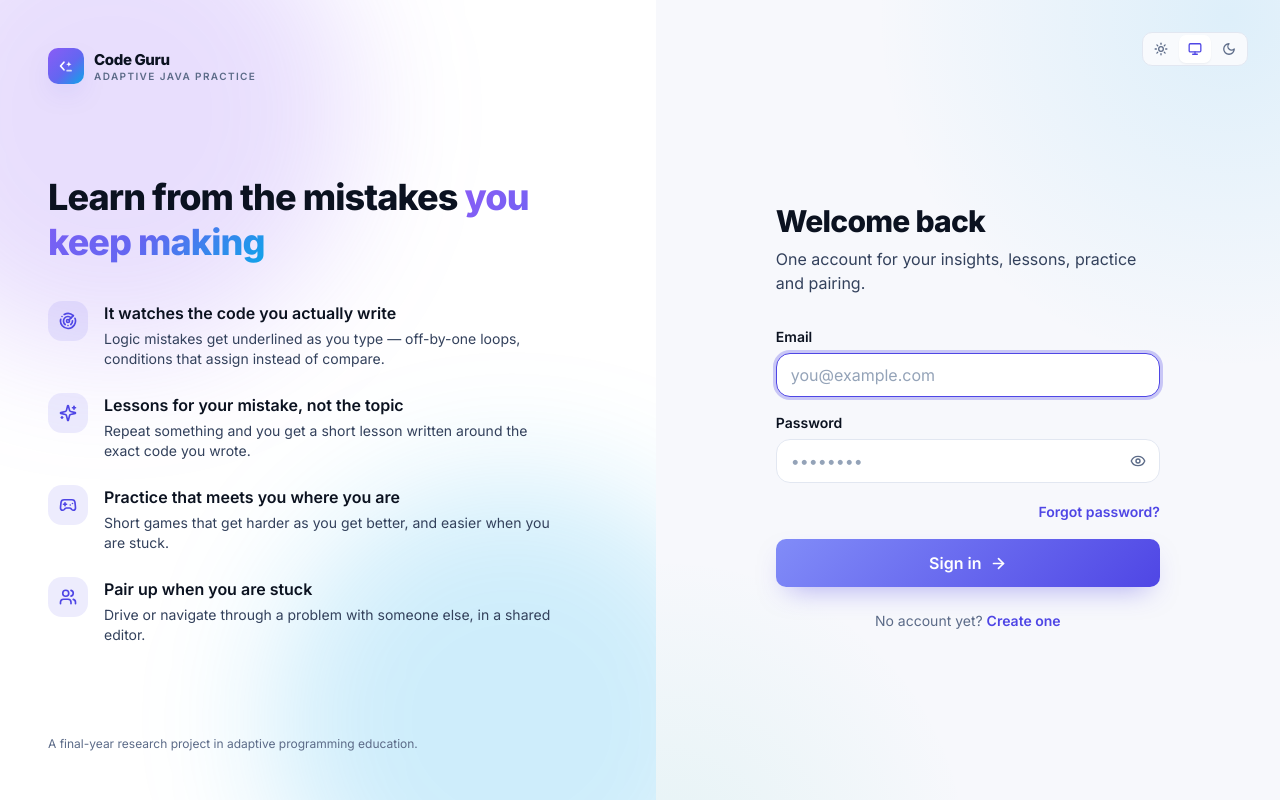
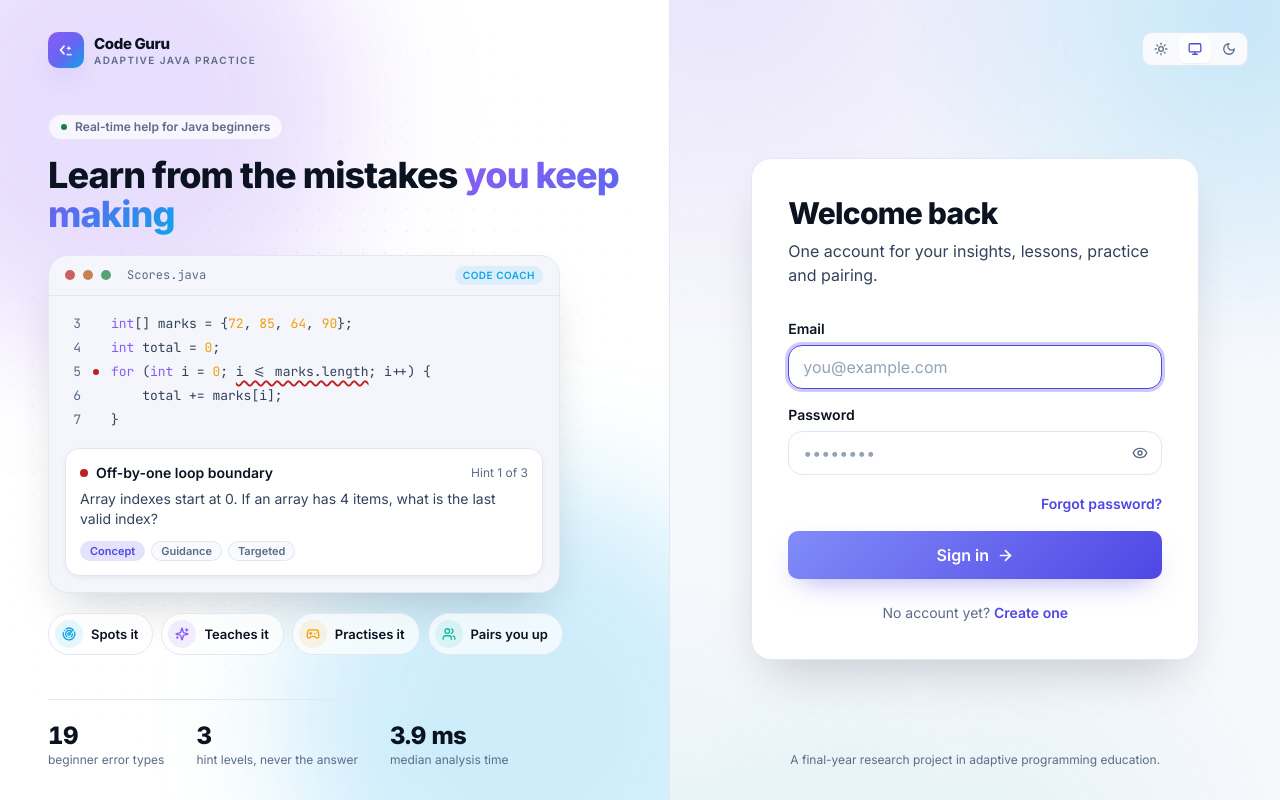
Before and after one commit to R26-SE-036/codeguru-web, a Next.js app: page /login in a window 1280 px wide. Built offline with nearby package versions, Linux system fonts and the light colour scheme.

Commit message:
Redesign the sign-in page and the sidebar
The sign-in page gets a showcase panel with the editor demo and key facts beside the form. The sidebar gets a single sliding highlight, an extension download card and a clearer account panel.

```diff
--- a/app/(public)/layout.tsx
+++ b/app/(public)/layout.tsx
@@ -2,43 +2,75 @@ import { Gamepad2, Radar, Sparkles, Users } from 'lucide-react';
 
 import { Brand } from '@/components/brand';
 import { ThemeToggle } from '@/components/theme-toggle';
+import { CountUp, Reveal } from '@/components/motion';
+import { EditorDemo } from '@/components/editor-demo';
 
 /**
  * The signed-out shell: a showcase panel beside the form.
  *
+ * The showcase shows the product rather than describing it - the editor
+ * catching an off-by-one is the first thing a student meets, so it is the
+ * first thing this page shows - and then the four things the platform does
+ * with that, each in the colour its section has inside the app.
+ *
  * The panel is hidden below `lg` rather than stacked above the form. On a
  * phone the only thing anyone wants from this screen is the two fields, and a
  * full-height marketing panel pushed them below the fold.
+ *
+ * This layout persists across /login, /register and the recovery pages, so
+ * the showcase animates once on arrival and stays still while the student
+ * moves between forms.
  */
 
 const HIGHLIGHTS = [
   {
     icon: Radar,
-    title: 'It watches the code you actually write',
-    body: 'Logic mistakes get underlined as you type — off-by-one loops, conditions that assign instead of compare.',
+    title: 'Spots it',
+    body: 'Logic errors underlined as you type.',
+    tone: 'text-hue-insight',
+    bg: 'bg-hue-insight/10',
   },
   {
     icon: Sparkles,
-    title: 'Lessons for your mistake, not the topic',
-    body: 'Repeat something and you get a short lesson written around the exact code you wrote.',
+    title: 'Teaches it',
+    body: 'A short lesson built around your own code.',
+    tone: 'text-hue-study',
+    bg: 'bg-hue-study/10',
   },
   {
     icon: Gamepad2,
-    title: 'Practice that meets you where you are',
-    body: 'Short games that get harder as you get better, and easier when you are stuck.',
+    title: 'Practises it',
+    body: 'Games that adapt to how you are doing.',
+    tone: 'text-hue-play',
+    bg: 'bg-hue-play/10',
   },
   {
     icon: Users,
-    title: 'Pair up when you are stuck',
-    body: 'Drive or navigate through a problem with someone else, in a shared editor.',
+    title: 'Pairs you up',
+    body: 'Solve it with a partner in a shared editor.',
+    tone: 'text-hue-pair',
+    bg: 'bg-hue-pair/10',
   },
+];
+
+/**
+ * Code Coach's own numbers: the size of its error catalogue, the hint levels
+ * every finding carries, and the median end-to-end analysis time measured in
+ * its latency evaluation. Update them here if any of those change.
+ */
+const FACTS = [
+  { value: 19, decimals: 0, suffix: '', label: 'beginner error types' },
+  { value: 3, decimals: 0, suffix: '', label: 'hint levels, never the answer' },
+  { value: 3.9, decimals: 1, suffix: ' ms', label: 'median analysis time' },
 ];
 
 export default function PublicLayout({ children }: { children: React.ReactNode }) {
   return (
-    <div className="grid min-h-screen lg:grid-cols-[1.05fr_1fr]">
+    <div className="grid min-h-screen lg:grid-cols-[1.1fr_1fr]">
       {/* ── Showcase ─────────────────────────────────────────────────────── */}
-      <section className="relative hidden overflow-hidden bg-card lg:flex lg:flex-col lg:justify-between lg:p-12">
+      {/* Pinned to the viewport and sized to it, so the form beside it is
+          centred on the screen rather than on a panel taller than the screen. */}
+      <section className="relative hidden overflow-hidden border-r border-line bg-card lg:sticky lg:top-0 lg:flex lg:h-screen lg:flex-col lg:gap-6 lg:px-10 lg:py-8 xl:px-12">
         <div
           aria-hidden
           className="pointer-events-none absolute -left-32 -top-32 h-[30rem] w-[30rem] rounded-full bg-hue-study/20 blur-3xl"
@@ -47,51 +79,97 @@ export default function PublicLayout({ children }: { children: React.ReactNode }
           aria-hidden
           className="pointer-events-none absolute -bottom-40 -right-24 h-[30rem] w-[30rem] rounded-full bg-hue-insight/20 blur-3xl"
         />
+        {/* The dot grid from the Overview hero, so signing in and arriving
+            feel like the same place. */}
+        <div
+          aria-hidden
+          className="pointer-events-none absolute inset-0 opacity-40 [background-image:radial-gradient(rgb(var(--cg-rgb-border-strong))_1px,transparent_1px)] [background-size:22px_22px] [mask-image:radial-gradient(ellipse_at_40%_45%,black,transparent_72%)]"
+        />
 
         <div className="relative">
           <Brand href={null} />
         </div>
 
-        <div className="relative max-w-lg">
-          <h2 className="text-4xl font-extrabold leading-tight tracking-tight text-ink">
-            Learn from the mistakes{' '}
-            <span className="cg-gradient-text">you keep making</span>
-          </h2>
+        <div className="relative my-auto max-w-xl">
+          <Reveal>
+            <span className="inline-flex items-center gap-2 rounded-full border border-line bg-card/70 px-3 py-1 text-xs font-semibold text-muted backdrop-blur">
+              <span className="h-1.5 w-1.5 rounded-full bg-ok" />
+              Real-time help for Java beginners
+            </span>
+            <h2 className="mt-4 text-4xl font-extrabold leading-[1.1] tracking-tight text-ink [@media(min-height:900px)]:xl:text-5xl">
+              Learn from the mistakes <span className="cg-gradient-text">you keep making</span>
+            </h2>
+            {/* Dropped on short screens first: the editor below says the same
+                thing by showing it. */}
+            <p className="mt-3 max-w-md text-body [@media(max-height:880px)]:hidden">
+              Hints instead of answers, lessons built from your own code, and practice
+              aimed at exactly what trips you up.
+            </p>
+          </Reveal>
 
-          <ul className="mt-9 space-y-6">
-            {HIGHLIGHTS.map((item) => {
+          <Reveal delay={150} className="mt-5">
+            <EditorDemo className="max-w-lg" />
+          </Reveal>
+
+          {/* The four components, as chips in their section colours. The
+              one-line descriptions are each chip's tooltip and accessible name. */}
+          <ul className="mt-5 flex max-w-xl flex-wrap gap-2">
+            {HIGHLIGHTS.map((item, index) => {
               const Icon = item.icon;
 
               return (
-                <li key={item.title} className="flex gap-4">
-                  <span className="grid h-10 w-10 shrink-0 place-items-center rounded-cg bg-accent/10 text-accent">
-                    <Icon size={18} strokeWidth={2.2} aria-hidden />
+                <Reveal
+                  as="li"
+                  key={item.title}
+                  delay={350 + index * 70}
+                  title={item.body}
+                  className="inline-flex items-center gap-2 rounded-full border border-line bg-card/70 py-1.5 pl-1.5 pr-3.5 backdrop-blur"
+                >
+                  <span className={`grid h-7 w-7 shrink-0 place-items-center rounded-full ${item.bg} ${item.tone}`}>
+                    <Icon size={14} strokeWidth={2.3} aria-hidden />
                   </span>
-                  <div>
-                    <h3 className="font-semibold text-ink">{item.title}</h3>
-                    <p className="mt-1 text-sm text-body">{item.body}</p>
-                  </div>
-                </li>
+                  <span className="text-[13px] font-semibold text-ink">{item.title}</span>
+                  <span className="sr-only">: {item.body}</span>
+                </Reveal>
               );
             })}
           </ul>
         </div>
 
-        <p className="relative text-xs text-muted">
-          A final-year research project in adaptive programming education.
-        </p>
+        <Reveal delay={600} className="relative">
+          <dl className="flex max-w-lg gap-8 border-t border-line pt-5">
+            {FACTS.map((fact) => (
+              <div key={fact.label}>
+                <dt className="sr-only">{fact.label}</dt>
+                <dd className="text-2xl font-extrabold tracking-tight text-ink">
+                  <CountUp value={fact.value} decimals={fact.decimals} suffix={fact.suffix} />
+                </dd>
+                <dd className="text-xs text-muted">{fact.label}</dd>
+              </div>
+            ))}
+          </dl>
+
+        </Reveal>
       </section>
 
       {/* ── Form ─────────────────────────────────────────────────────────── */}
-      <section className="relative flex flex-col px-5 py-8 sm:px-8">
-        <div className="flex items-center justify-between lg:justify-end">
+      <section className="relative flex flex-col overflow-hidden px-5 py-6 sm:px-8 sm:py-8">
+        <div aria-hidden className="pointer-events-none absolute inset-0 bg-cg-wash" />
+
+        <div className="relative flex items-center justify-between lg:justify-end">
           <Brand href={null} className="lg:hidden" />
           <ThemeToggle />
         </div>
 
-        <div className="flex flex-1 items-center justify-center py-8">
-          <div className="w-full max-w-sm">{children}</div>
+        <div className="relative flex flex-1 items-center justify-center py-8">
+          <div className="cg-card w-full max-w-md p-6 shadow-cg-lg animate-cg-rise sm:p-9">
+            {children}
+          </div>
         </div>
+
+        <p className="relative text-center text-xs text-muted">
+          A final-year research project in adaptive programming education.
+        </p>
       </section>
     </div>
   );
--- a/components/app-shell.tsx
+++ b/components/app-shell.tsx
@@ -3,10 +3,10 @@
 import { useEffect, useRef, useState } from 'react';
 import Link from 'next/link';
 import { usePathname } from 'next/navigation';
-import { Download, FolderDown, LogOut, Menu, X } from 'lucide-react';
+import { ChevronRight, Download, FolderDown, LogOut, Menu, SquareCode, X } from 'lucide-react';
 import clsx from 'clsx';
 
-import { SECTIONS, activeSection } from '@/lib/nav';
+import { SECTIONS, activeSection, type Section } from '@/lib/nav';
 import { signOut } from '@/lib/api';
 import { Brand } from '@/components/brand';
 import { ThemeToggle } from '@/components/theme-toggle';
@@ -131,46 +131,57 @@ export function AppShell({
       </a>
 
       {/* ── Desktop rail ─────────────────────────────────────────────────── */}
-      <aside className="sticky top-0 hidden h-screen flex-col border-r border-line bg-card/70 px-4 py-5 backdrop-blur-xl lg:flex">
-        <Brand className="px-2" />
+      <aside className="sticky top-0 hidden h-screen flex-col overflow-hidden border-r border-line bg-card/70 px-4 py-5 backdrop-blur-xl lg:flex">
+        {/* One faint bloom at the top, in the brand's violet, so the rail has
+            the same depth as the page beside it. */}
+        <div
+          aria-hidden
+          className="pointer-events-none absolute -left-20 -top-24 h-56 w-56 rounded-full bg-hue-study/15 blur-3xl"
+        />
 
-        <nav aria-label="Sections" className="mt-7 flex flex-1 flex-col gap-1">
-          {SECTIONS.map((section) => (
-            <NavLink
-              key={section.href}
-              section={section}
-              active={current?.href === section.href}
-            />
-          ))}
+        <Brand className="relative px-2" />
+
+        <p className="relative mt-8 px-3 text-[11px] font-semibold uppercase tracking-widest text-muted">
+          Menu
+        </p>
+
+        <nav aria-label="Sections" className="relative mt-2 flex flex-1 flex-col">
+          <RailNav current={current} />
         </nav>
 
-        <div className="mt-4 space-y-3 border-t border-line pt-4">
-          <div className="space-y-0.5">
-            <ExtensionLink />
+        <div className="relative mt-4 space-y-3">
+          <ExtensionCard />
           <SampleJavaLink />
-          </div>
+
+          <div className="rounded-cg-lg border border-line bg-card-alt/60 p-2">
             <Link
               href="/account"
               title="Your account"
-            className="cg-focusable flex items-center gap-3 rounded-cg-sm px-1 py-1 transition hover:bg-card-alt"
+              className="cg-focusable group flex items-center gap-3 rounded-cg-sm p-1.5 transition hover:bg-card"
             >
               <Avatar initials={initials} />
               <div className="min-w-0 flex-1">
                 <div className="truncate text-sm font-semibold text-ink">{name}</div>
                 <div className="truncate text-xs text-muted">{email}</div>
               </div>
+              <ChevronRight
+                size={15}
+                aria-hidden
+                className="shrink-0 text-muted transition-transform duration-200 ease-cg group-hover:translate-x-0.5"
+              />
             </Link>
 
-          <div className="flex items-center justify-between gap-2 px-1">
+            <div className="mt-2 flex items-center justify-between gap-1 border-t border-line pt-2">
               <ThemeToggle />
               <button
                 type="button"
                 onClick={() => signOut()}
-              className="cg-focusable inline-flex items-center gap-1.5 rounded-cg-sm px-2.5 py-1.5 text-sm font-medium text-muted transition hover:bg-danger/10 hover:text-danger"
+                className="cg-focusable inline-flex items-center gap-1.5 whitespace-nowrap rounded-cg-sm px-2 py-1.5 text-sm font-medium text-muted transition hover:bg-danger/10 hover:text-danger"
               >
                 <LogOut size={14} strokeWidth={2.2} aria-hidden />
                 Sign out
               </button>
+            </div>
           </div>
         </div>
       </aside>
@@ -251,10 +262,8 @@ export function AppShell({
             </nav>
 
             <div className="space-y-3 border-t border-line pt-4">
-              <div className="space-y-0.5">
-                <ExtensionLink />
+              <ExtensionCard />
               <SampleJavaLink />
-              </div>
               <Link
                 href="/account"
                 className="cg-focusable flex items-center gap-3 rounded-cg-sm py-1 transition hover:bg-card-alt"
@@ -282,14 +291,58 @@ export function AppShell({
   );
 }
 
+/* ── Desktop navigation ──────────────────────────────────────────────────────
+   One highlight that slides to the active section, rather than one per link
+   that blinks on and off. Every rail item is the same fixed height so the
+   slide is a single translate by index - no measuring - and the highlight
+   takes the active section's hue, so it changes colour as it moves. */
+
+const RAIL_ITEM = 44; // h-11
+const RAIL_GAP = 4; // gap-1
+
+function RailNav({ current }: { current: Section | undefined }) {
+  const index = SECTIONS.findIndex((section) => section.href === current?.href);
+
+  return (
+    <div className="relative flex flex-col gap-1">
+      {index >= 0 && current && (
+        <span
+          aria-hidden
+          className="absolute inset-x-0 top-0 h-11 rounded-cg bg-card-alt shadow-cg-xs ring-1 ring-inset ring-line transition-transform duration-300 ease-cg"
+          style={{ transform: `translateY(${index * (RAIL_ITEM + RAIL_GAP)}px)` }}
+        >
+          <span
+            className={clsx(
+              'absolute left-0 top-1/2 h-6 w-1 -translate-y-1/2 rounded-r-full bg-gradient-to-b',
+              current.gradient,
+            )}
+          />
+        </span>
+      )}
+
+      {SECTIONS.map((section) => (
+        <NavLink
+          key={section.href}
+          section={section}
+          active={current?.href === section.href}
+          rail
+        />
+      ))}
+    </div>
+  );
+}
+
 function NavLink({
   section,
   active,
   withBlurb = false,
+  rail = false,
 }: {
-  section: (typeof SECTIONS)[number];
+  section: Section;
   active: boolean;
   withBlurb?: boolean;
+  /** In the desktop rail, where RailNav draws the shared active highlight. */
+  rail?: boolean;
 }) {
   const Icon = section.icon;
 
@@ -298,12 +351,15 @@ function NavLink({
       href={section.href}
       aria-current={active ? 'page' : undefined}
       className={clsx(
-        'cg-focusable group relative flex items-center gap-3 rounded-cg px-3 py-2.5 transition duration-150 ease-cg',
-        active ? 'bg-card-alt' : 'hover:bg-card-alt/70',
+        'cg-focusable group relative flex items-center gap-3 rounded-cg px-3 transition duration-150 ease-cg',
+        rail ? 'h-11' : 'py-2.5',
+        active ? (rail ? '' : 'bg-card-alt') : 'hover:bg-card-alt/70',
       )}
     >
       {/* The active marker is a bar in the section's own hue, so the rail
-          shows which area you are in by colour before you read the label. */}
+          shows which area you are in by colour before you read the label.
+          In the rail it travels with the shared highlight instead. */}
+      {!rail && (
         <span
           aria-hidden
           className={clsx(
@@ -312,11 +368,14 @@ function NavLink({
             active ? 'opacity-100' : 'opacity-0',
           )}
         />
+      )}
 
       <span
         className={clsx(
-          'grid h-8 w-8 shrink-0 place-items-center rounded-cg-sm transition',
-          active ? clsx(section.bg, section.text) : 'text-muted group-hover:text-ink',
+          'grid h-8 w-8 shrink-0 place-items-center rounded-cg-sm transition duration-200 ease-cg',
+          active
+            ? clsx(section.bg, section.text)
+            : 'text-muted group-hover:scale-110 group-hover:text-ink',
         )}
       >
         <Icon size={17} strokeWidth={2.1} aria-hidden />
@@ -342,15 +401,34 @@ function NavLink({
 /**
  * The VS Code extension, from any page. A plain <a>: it is a file download via
  * a redirect (app/download/vscode-extension), not a page to route to.
+ *
+ * A card rather than a text link because nothing on the platform happens
+ * until it is installed - it is the one link in the rail a new student most
+ * needs to notice.
  */
-function ExtensionLink() {
+function ExtensionCard() {
   return (
     <a
       href="/download/vscode-extension"
-      className="cg-focusable flex items-center gap-2 rounded-cg-sm px-2 py-1.5 text-sm font-medium text-muted transition hover:bg-card-alt hover:text-ink"
+      className="cg-focusable group relative block overflow-hidden rounded-cg-lg border border-line bg-card-alt/60 p-3.5 transition duration-200 ease-cg hover:-translate-y-0.5 hover:border-line-strong hover:shadow-cg-md"
     >
-      <Download size={15} strokeWidth={2.2} aria-hidden />
-      Get the VS Code extension
+      <div
+        aria-hidden
+        className="pointer-events-none absolute -right-8 -top-10 h-24 w-24 rounded-full bg-hue-insight/25 blur-2xl transition-opacity duration-300 group-hover:opacity-100 opacity-70"
+      />
+      <div className="relative flex items-start gap-3">
+        <span className="grid h-9 w-9 shrink-0 place-items-center rounded-cg-sm bg-hue-insight/10 text-hue-insight">
+          <SquareCode size={17} strokeWidth={2.2} aria-hidden />
+        </span>
+        <div className="min-w-0">
+          <div className="text-sm font-semibold text-ink">VS Code extension</div>
+          <div className="mt-0.5 text-xs text-muted">Underlines mistakes as you type.</div>
+          <div className="mt-2 inline-flex items-center gap-1 text-xs font-semibold text-hue-insight">
+            <Download size={13} strokeWidth={2.4} aria-hidden />
+            Download
+          </div>
+        </div>
+      </div>
     </a>
   );
 }
```
Lines whose indentation alone changed are shown as unchanged.
